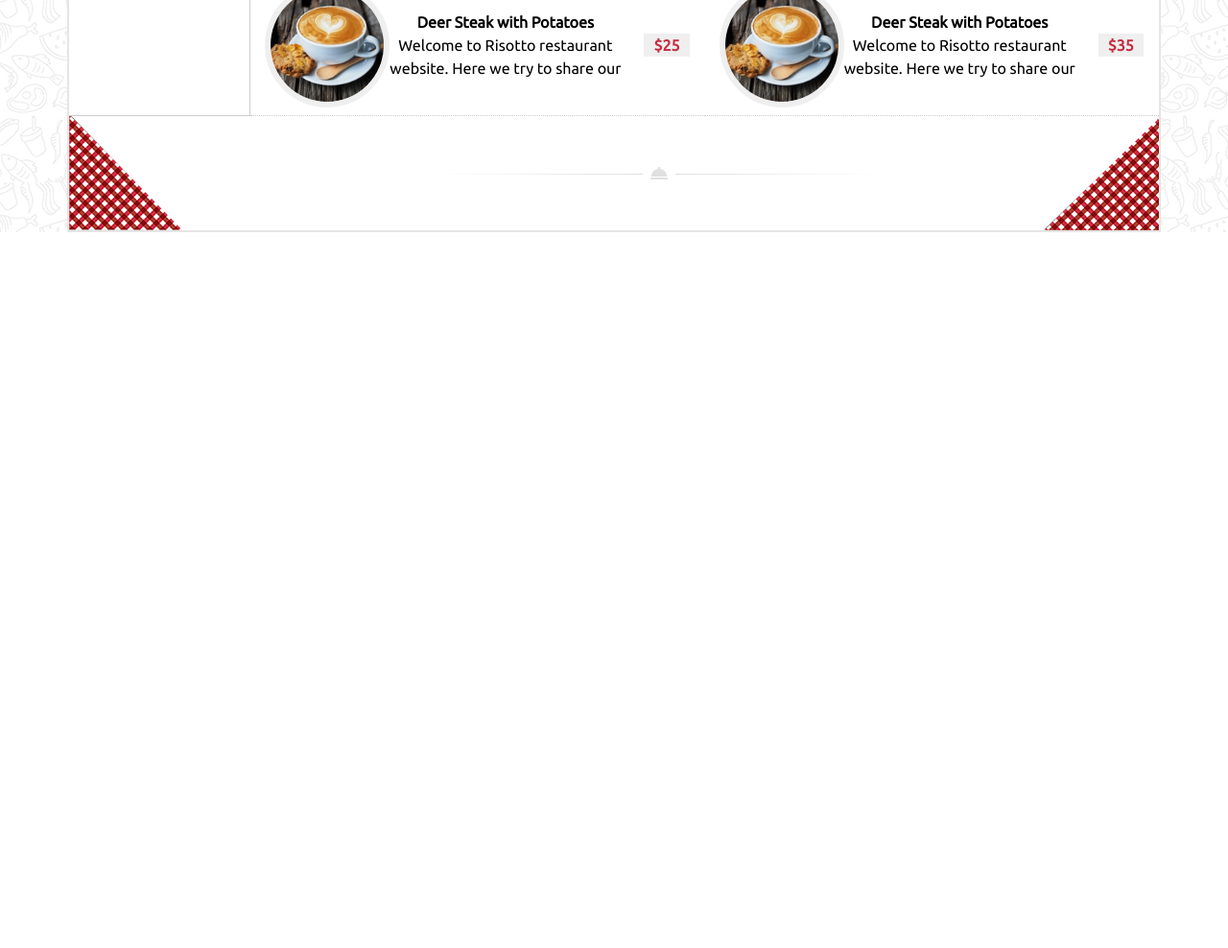
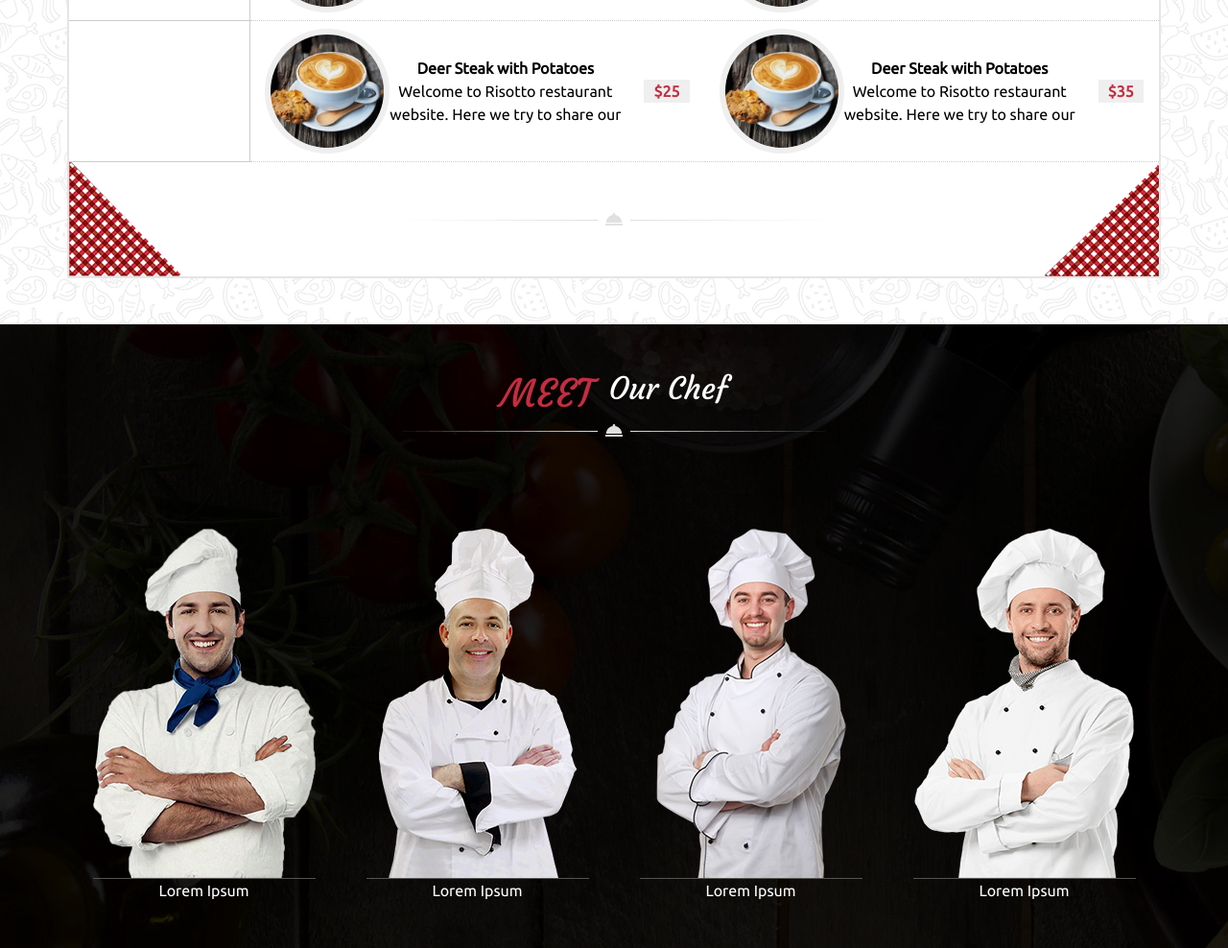
Before and after one commit to GuerfaB/git_bootstrap_les_chefs_14, a website: page index.html in a window 1280 px wide. Shown: the part 2478-3466 px from the top of the page at 96% size. Before the commit the page ends 2720 px from the top, so only its background shows below. Drawn offline with nearby package versions, Linux system fonts and the light colour scheme.

Commit message:
1er sauvergarde section-article-2

```diff
--- a/index.html
+++ b/index.html
@@ -130,14 +130,14 @@
     </header>
     <!-- Fin header -->
     <!-- Début section article-1 -->
-    <Section class="article-1">
+    <Section class="article-1 pt-5 pb-5">
       <div class="container">
         <div class="row ">
           <div class="col-4 d-flex p-0">
             <img src="./public/images/box-left-top.png" alt="">
 
           </div>
-          <div class="col-4 d-flex flex-column mt-5">
+          <div class="col-4 d-flex flex-column mt-5 p-0">
             <div class="d-flex align-items-center justify-content-center">
               <h1 class="text-uppercase text-danger mr-2">our</h1>
               <h3 class="text-dark">Story</h3>
@@ -310,10 +310,8 @@
             <img src="./public/images/box-bottom-left.png" alt="">
 
           </div>
-          <div class="col-4 d-flex">
-            <div class="d-flex align-items-center justify-content-center">
+          <div class="col-4 d-flex p-0 align-items-center justify-content-center">
               <img src="./public/images/decoration_line.png" alt="">
-            </div>
           </div>
           <div class="col-4 d-flex justify-content-end p-0">
             <img src="./public/images/box-bottom_right.png" alt="">
@@ -326,6 +324,50 @@
       </div>
     </Section>
     <!-- Fin section-article-1 -->
+    <!-- Début section-article-2 -->
+    <Section class="article-2">
+      <div class="container">
+        <div class="row pb-5 pt-5">
+          <div class="col-12 d-flex flex-column justify-content-center align-items-center">
+            <div class="d-flex">
+              <h1 class="text-danger text-uppercase mr-3">meet</h1>
+              <h2 class="text-capitalize text-white">our chef</h2>
+            </div>
+            <img src="./public/images/decoration_line.png" alt="">
+
+
+          </div>
+        </div>
+        <div class="row d-flex pt-5 pb-5">
+          <div class="col-3 d-flex flex-column justify-content-center align-items-center">
+            <img src="./public/images/chef1.png" alt="">
+            <span class="text-white text-capitalize">lorem ipsum</span>
+
+          </div>
+          <div class="col-3 d-flex flex-column justify-content-center align-items-center">
+            <img src="./public/images/chef2.png" alt="">
+            <span class="text-white text-capitalize">lorem ipsum</span>
+
+
+          </div>
+          <div class="col-3 d-flex flex-column justify-content-center align-items-center">
+            <img src="./public/images/chef3.png" alt="">
+            <span class="text-white text-capitalize">lorem ipsum</span>
+
+          </div>
+          <div class="col-3 d-flex flex-column justify-content-center align-items-center">
+            <img src="./public/images/chef4.png" alt="">
+            <span class="text-white text-capitalize">lorem ipsum</span>
+
+          </div>
+
+        </div>
+
+
+      </div>
+    </Section>
+
+    <!-- Fin section-article-2 -->
     <!-- Début script -->
     <script src="https://code.jquery.com/jquery-3.5.1.slim.min.js" integrity="sha384-DfXdz2htPH0lsSSs5nCTpuj/zy4C+OGpamoFVy38MVBnE+IbbVYUew+OrCXaRkfj" crossorigin="anonymous"></script>
     <script src="https://cdn.jsdelivr.net/npm/popper.js@1.16.0/dist/umd/popper.min.js" integrity="sha384-Q6E9RHvbIyZFJoft+2mJbHaEWldlvI9IOYy5n3zV9zzTtmI3UksdQRVvoxMfooAo" crossorigin="anonymous"></script>
--- a/src/sass/style.sass
+++ b/src/sass/style.sass
@@ -96,6 +96,15 @@ body
 
                                         .fas
                                                 color: #C42D40
+        .article-2
+                position: relative
+                .container
+
+                        .row
+                                .col-3
+                                        img
+                                                border-bottom: solid 1px #545351
+
 
 
         header::before
@@ -108,3 +117,11 @@ body
                 filter: brightness(30%)
                 .container
                         position: relative
+        .article-2::before
+                background-image: url("../../public/images/team_background.jpg")
+                position: absolute
+                content: ""
+                background-size: cover
+                width: 100%
+                height: 100%
+                filter: brightness(50%)
```
Also changed, not shown: public/css/style.css, 1 other file.
